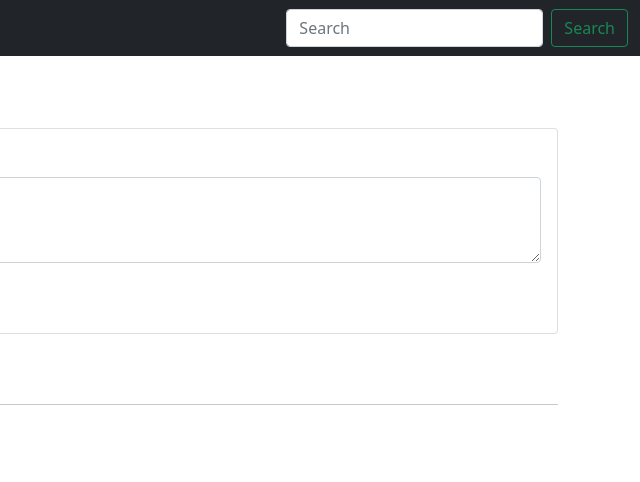
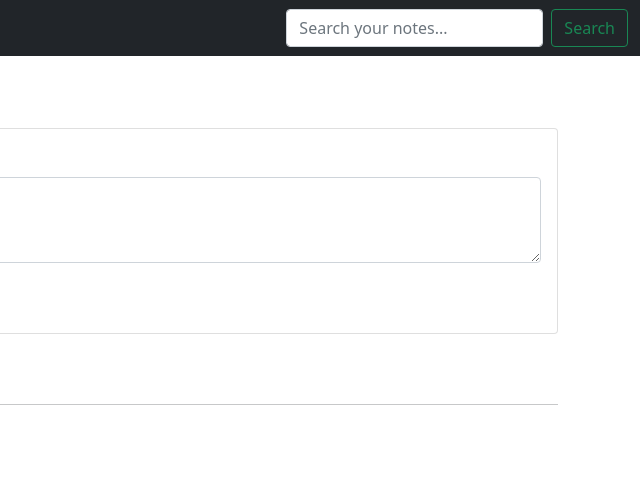
Before and after one commit to indrajitsahu/Note-Taking-App-Pure-JavaScript, a plain HTML site: page index.html in a window 1280 px wide. Shown: the full height of the page, 640-1280 px from the left. Drawn offline with nearby package versions, Linux system fonts and the light colour scheme.

Commit message:
search updated

```diff
--- a/index.html
+++ b/index.html
@@ -29,7 +29,7 @@
                     </li>
                 </ul>
                 <form class="d-flex">
-                    <input id="searchTxt" class="form-control me-2" type="search" placeholder="Search" aria-label="Search">
+                    <input id="searchTxt" class="form-control me-2" type="search" placeholder="Search your notes..." aria-label="Search">
                     <button class="btn btn-outline-success" type="submit">Search</button>
                 </form>
             </div>
```
